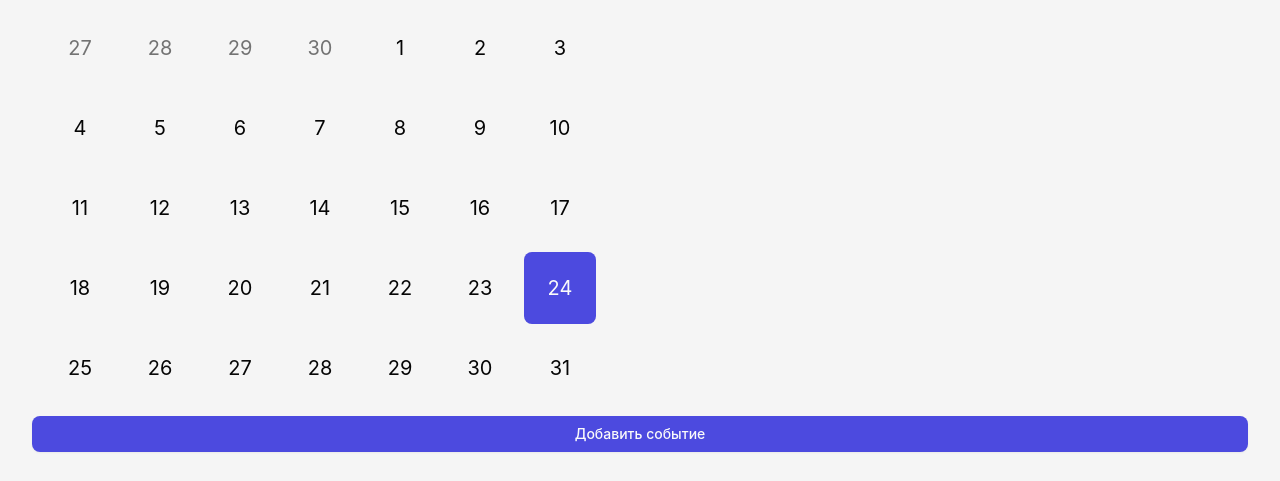
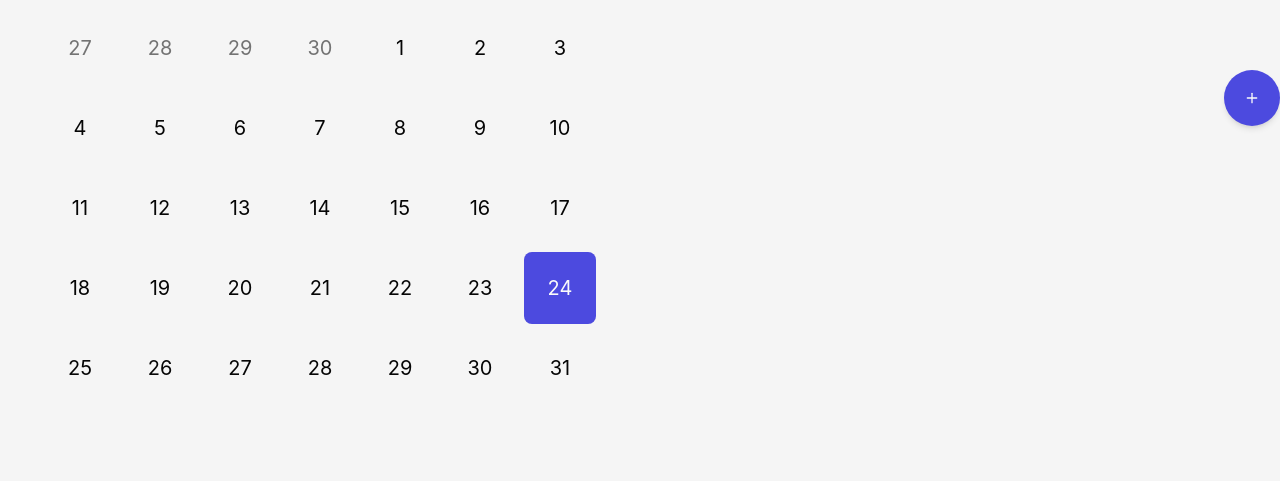
Before and after one commit to KirillShcherbinko/schedule-maker, a React (Vite) app: page /schedule/1 in a window 1280 px wide. Shown: the part 650-1131 px from the top of the page. After the commit the page ends 1098 px from the top, so only its background shows below. Built offline with nearby package versions, Linux system fonts and the light colour scheme.

Commit message:
refactor(component): major changes in AddEventButton

```diff
--- a/src/pages/schedule/ui/add-event-button/AddEventButton.tsx
+++ b/src/pages/schedule/ui/add-event-button/AddEventButton.tsx
@@ -1,9 +1,22 @@
 import { useSetAtom } from 'jotai';
 import { eventFormOpenAtom } from '../../model/atoms';
 import { Button } from '@/shared/ui/Button';
+import { Plus } from 'lucide-react';
 
 export const AddEventButton = () => {
   const setOpen = useSetAtom(eventFormOpenAtom);
 
-  return <Button onClick={() => setOpen(true)}>Добавить событие</Button>;
+  return (
+    <div className="fixed bottom-20 left-1/2 -translate-x-1/2 w-full max-w-[1300px]">
+      <div className="relative w-full">
+        <Button
+          onClick={() => setOpen(true)}
+          className="absolute right-0 rounded-full w-14 h-14 p-0 flex items-center justify-center shadow-md"
+          aria-label="Add event"
+        >
+          <Plus size={24} />
+        </Button>
+      </div>
+    </div>
+  );
 };
--- a/src/pages/schedule/ui/add-event-form/AddEventForm.tsx
+++ b/src/pages/schedule/ui/add-event-form/AddEventForm.tsx
@@ -8,7 +8,7 @@ import { eventFormOpenAtom } from '../../model/atoms';
 import { useTagStore, useEventsStore } from '../../model/store';
 import type { TEvent, TTag } from '@/shared/model/types';
 
-import { eventFormSchema, type EventFormData } from '@/entities/event/model/schemas'; // ← твой импорт
+import { eventFormSchema, type EventFormData } from '@/entities/event/model/schemas'; // ← your import
 
 export const AddEventForm = () => {
   const [open, setOpen] = useAtom(eventFormOpenAtom);
@@ -50,29 +50,27 @@ export const AddEventForm = () => {
 
   return (
     <>
-      <Button onClick={() => setOpen(true)}>Добавить событие</Button>
-
       <Dialog open={open} onOpenChange={setOpen}>
         <DialogContent>
           <DialogHeader>
-            <DialogTitle>Новое событие</DialogTitle>
+            <DialogTitle>New Event</DialogTitle>
           </DialogHeader>
 
           <form onSubmit={form.handleSubmit(handleSubmit)} className="space-y-4">
             <div>
-              <label>Название события</label>
+              <label>Event Title</label>
               <Input {...form.register('title')} />
               {form.formState.errors.title && <p className="text-red-500">{form.formState.errors.title.message}</p>}
             </div>
 
             <div>
-              <label>Дата</label>
+              <label>Date</label>
               <Input type="date" {...form.register('date')} />
               {form.formState.errors.date && <p className="text-red-500">{form.formState.errors.date.message}</p>}
             </div>
 
             <div>
-              <label>Время начала</label>
+              <label>Start Time</label>
               <Input type="time" {...form.register('startTime')} />
               {form.formState.errors.startTime && (
                 <p className="text-red-500">{form.formState.errors.startTime.message}</p>
@@ -80,13 +78,13 @@ export const AddEventForm = () => {
             </div>
 
             <div>
-              <label>Время окончания</label>
+              <label>End Time</label>
               <Input type="time" {...form.register('endTime')} />
               {form.formState.errors.endTime && <p className="text-red-500">{form.formState.errors.endTime.message}</p>}
             </div>
 
             <div>
-              <label>Теги (можно выбрать несколько)</label>
+              <label>Tags (multiple selection allowed)</label>
               <Controller
                 control={form.control}
                 name="tagIds"
@@ -114,7 +112,7 @@ export const AddEventForm = () => {
               />
             </div>
 
-            <Button type="submit">Создать</Button>
+            <Button type="submit">Create</Button>
           </form>
         </DialogContent>
       </Dialog>
```
